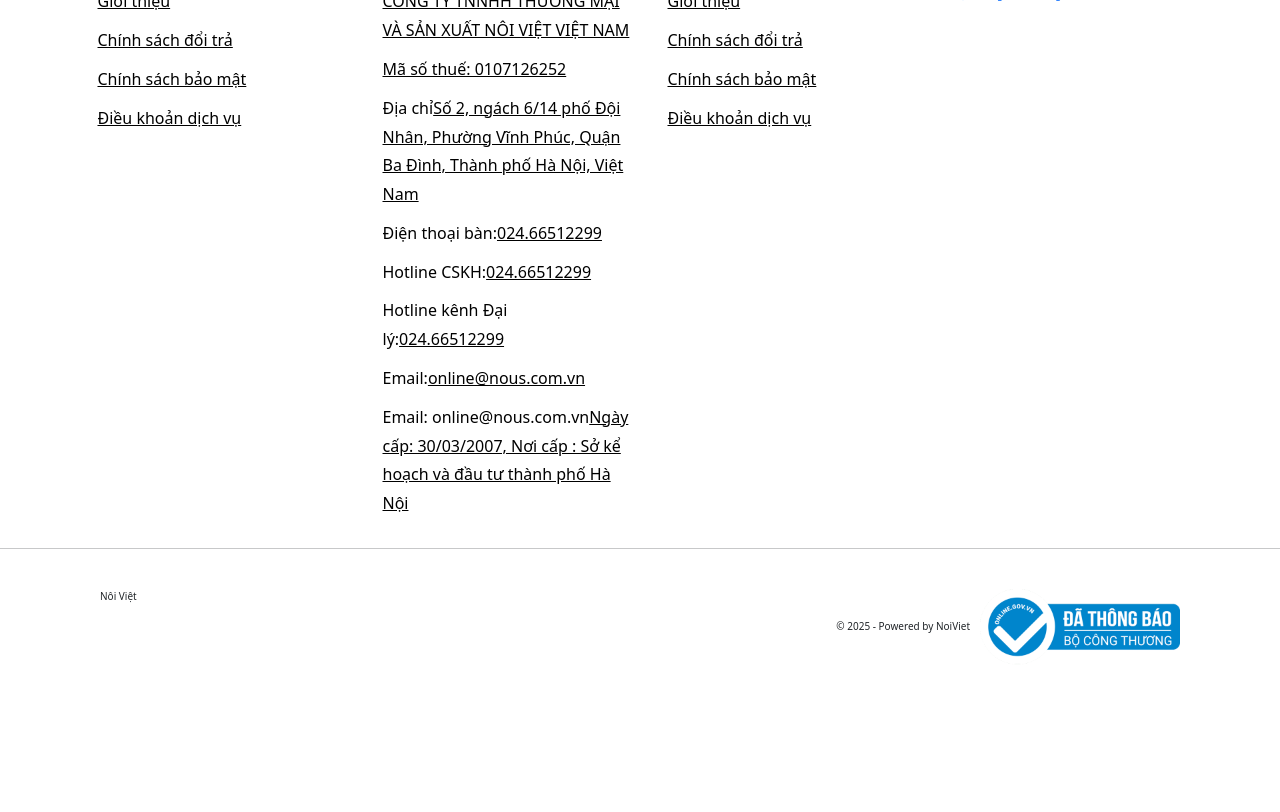
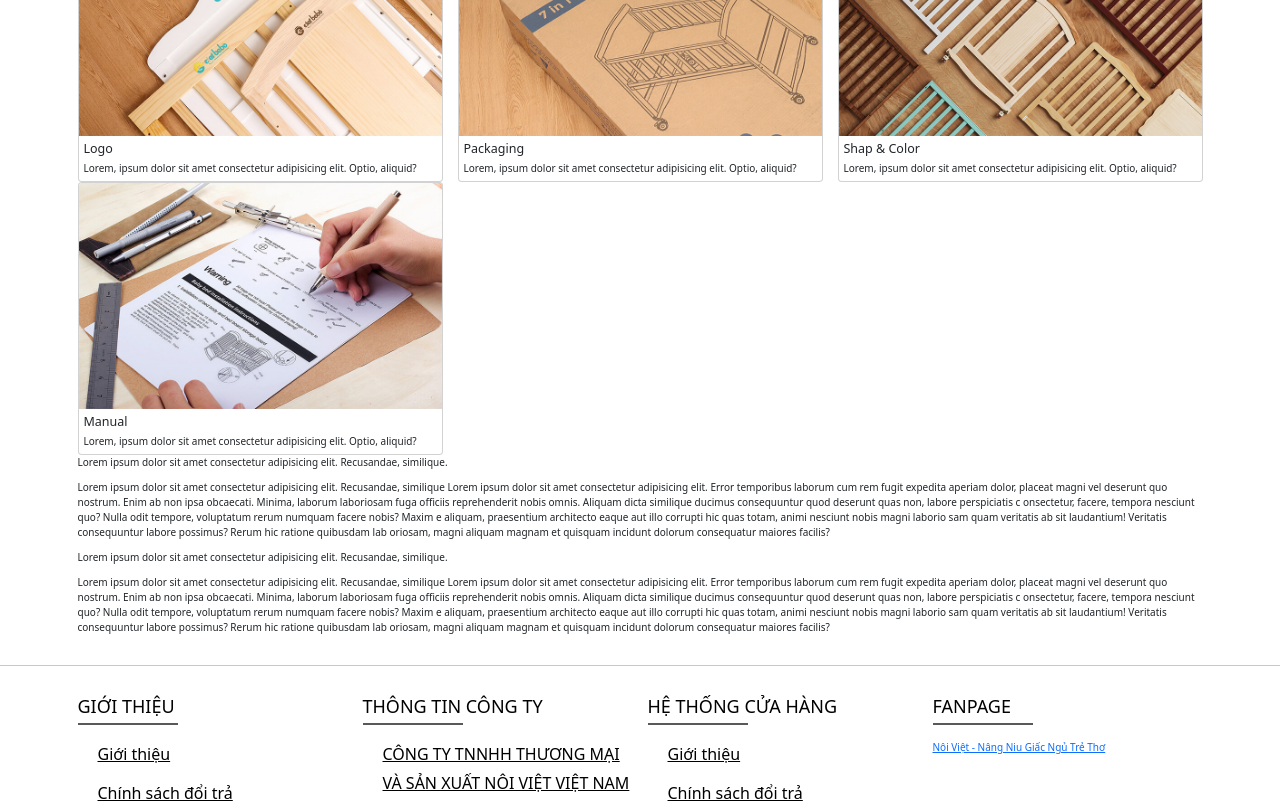
Before and after one commit to sonbui16/project-02, a React (Vite) app: page / in a window 1280 px wide. Shown: the part 2300-3112 px from the top of the page. Before the commit the page ends 2995 px from the top, so only its background shows below. Built offline with nearby package versions, Linux system fonts and the light colour scheme; no server answers.

Commit message:
check home

```diff
--- a/src/pages/Home/index.jsx
+++ b/src/pages/Home/index.jsx
@@ -4,6 +4,43 @@ import styles from "./Home.module.css";
 import carouse2 from "../../assets/images/carouse2.png";
 import carouse1 from "../../assets/images/carouse1.jpg";
 import design from "../../assets/images/design.jpg";
+import logo1 from "../../assets/images/logo1.jpg";
+import logo2 from "../../assets/images/logo2.jpg";
+import logo3 from "../../assets/images/logo3.jpg";
+import logo4 from "../../assets/images/logo4.jpg";
+
+
+
+const data1 = [
+  {
+    id: 1,
+    title: "Logo",
+    img: logo1,
+    desc: "Lorem, ipsum dolor sit amet consectetur adipisicing elit. Optio, aliquid?"
+  },
+  {
+    id: 2,
+    title: "Packaging",
+    img: logo2,
+    desc: "Lorem, ipsum dolor sit amet consectetur adipisicing elit. Optio, aliquid?"
+
+  },
+  {
+    id: 3,
+    title: "Shap & Color",
+    img: logo3,
+    desc: "Lorem, ipsum dolor sit amet consectetur adipisicing elit. Optio, aliquid?"
+
+  },
+  {
+    id: 4,
+    title: "Manual",
+    img: logo4,
+    desc: "Lorem, ipsum dolor sit amet consectetur adipisicing elit. Optio, aliquid?"
+
+  },
+
+];
 
 const data2 = [
   {
@@ -172,6 +209,61 @@ function Home() {
           </p>
         </div>
       </div>
+
+      <div className="">
+        <p className="">Lorem, ipsum dolor sit amet consectetur adipisicing elit. Repudiandae, doloremque?</p>
+        <div className="row">
+          {data1.map((item, index) => {
+            return (
+              <div class="col-12 col-md-6 col-xl-4 col-xxl-3">
+                <div class="card">
+                  <img src={item.img} class="card-img-top" alt="..." />
+                  <div class="p-2">
+                    <h5 class="card-title">{item.title}</h5>
+                    <p class="card-text">
+                      {item.desc}
+                    </p>
+                  </div>
+                </div>
+              </div>
+            );
+          })}
+        </div>
+      </div>
+
+      <div className="">
+        <p className="">
+          Lorem ipsum dolor sit amet consectetur adipisicing elit. Recusandae, similique.
+        </p>
+        <p className="">
+          Lorem ipsum dolor sit amet consectetur adipisicing elit. Recusandae, similique Lorem ipsum dolor sit amet
+          consectetur adipisicing elit. Error temporibus laborum cum rem fugit expedita aperiam dolor, placeat magni
+          vel deserunt quo nostrum. Enim ab non ipsa obcaecati. Minima, laborum laboriosam fuga officiis reprehenderit
+          nobis omnis. Aliquam dicta similique ducimus consequuntur quod deserunt quas non, labore perspiciatis c
+          onsectetur, facere, tempora nesciunt quo? Nulla odit tempore, voluptatum rerum numquam facere nobis? Maxim
+          e aliquam, praesentium architecto eaque aut illo corrupti hic quas totam, animi nesciunt nobis magni laborio
+          sam quam veritatis ab sit laudantium! Veritatis consequuntur labore possimus? Rerum hic ratione quibusdam lab
+          oriosam, magni aliquam magnam et quisquam incidunt dolorum consequatur maiores facilis?
+        </p>
+      </div>
+
+
+
+       <div className="">
+        <p className="">
+          Lorem ipsum dolor sit amet consectetur adipisicing elit. Recusandae, similique.
+        </p>
+        <p className="">
+          Lorem ipsum dolor sit amet consectetur adipisicing elit. Recusandae, similique Lorem ipsum dolor sit amet
+          consectetur adipisicing elit. Error temporibus laborum cum rem fugit expedita aperiam dolor, placeat magni
+          vel deserunt quo nostrum. Enim ab non ipsa obcaecati. Minima, laborum laboriosam fuga officiis reprehenderit
+          nobis omnis. Aliquam dicta similique ducimus consequuntur quod deserunt quas non, labore perspiciatis c
+          onsectetur, facere, tempora nesciunt quo? Nulla odit tempore, voluptatum rerum numquam facere nobis? Maxim
+          e aliquam, praesentium architecto eaque aut illo corrupti hic quas totam, animi nesciunt nobis magni laborio
+          sam quam veritatis ab sit laudantium! Veritatis consequuntur labore possimus? Rerum hic ratione quibusdam lab
+          oriosam, magni aliquam magnam et quisquam incidunt dolorum consequatur maiores facilis?
+        </p>
+      </div>
     </div>
   );
 }
```
